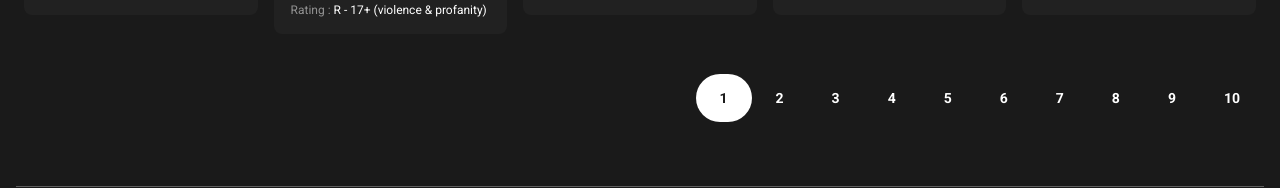
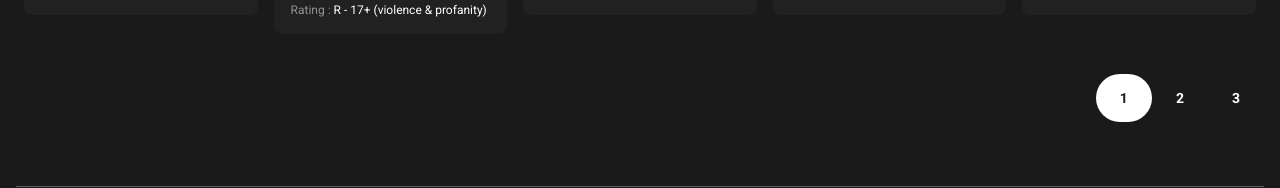
Before and after one commit to rama378/anime-web-app, a React (Create React App) app: page / in a window 1280 px wide. Shown: the part 637-825 px from the top of the page. Built offline with nearby package versions, Linux system fonts and the light colour scheme.

Commit message:
refactor: pagination component should show the latest 3 page

```diff
--- a/src/App/common/components/Pagination/Pagination.jsx
+++ b/src/App/common/components/Pagination/Pagination.jsx
@@ -4,26 +4,39 @@ import Button from '../../components/Button/Button';
 import './Pagination.css';
 
 const Pagination = (props) => {
+  const getPagination = () => {
+    if (props?.page === 0 && props?.isNextAvailable)
+      return [props?.page, props?.page + 1, props?.page + 2];
+    else if (props?.page > 0 && props?.isNextAvailable)
+      return [props?.page - 1, props?.page, props?.page + 1];
+    else if (props?.page > 0 && !props?.isNextAvailable)
+      return [props?.page - 2, props?.page - 1, props?.page];
+  };
+
   return (
-    <div className='Pagination'>
-      {[...Array(props.maxPage)].map((n, index) => (
-        <Button className='Pagination__bullet' style={index === props.page ? 'default' : 'clear'} key={index.toString()}>{index + 1}</Button>
-      ))}
-    </div>
+    <>
+      {getPagination().length > 0 && (
+        <div className='Pagination'>
+          {getPagination().map((n) => (
+            <Button className='Pagination__bullet' style={n === props?.page ? 'default' : 'clear'} key={n.toString()}>{n + 1}</Button>
+          ))}
+        </div>
+      )}
+    </>
   );
 }
 
 Pagination.propTypes = {
 	limit: PropTypes.number,
   page: PropTypes.number,
-  maxPage: PropTypes.number,
+  isNextAvailable: PropTypes.bool,
   onChange: PropTypes.func,
 };
 
 Pagination.defaultProps = {
   limit: CARD_LIMIT,
   page: 0,
-  maxPage: 1,
+  isNextAvailable: true,
   onChange: () => {},
 };
 
```
